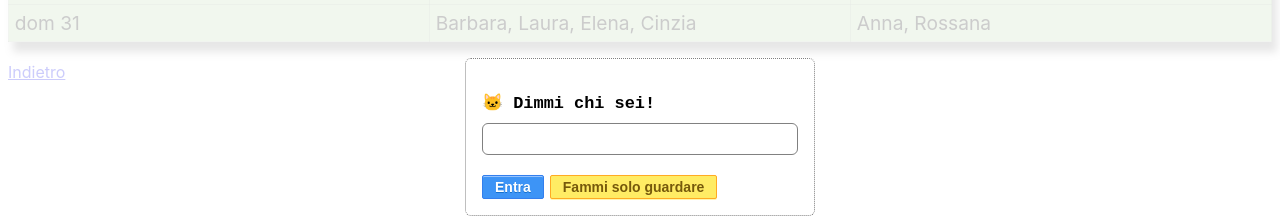
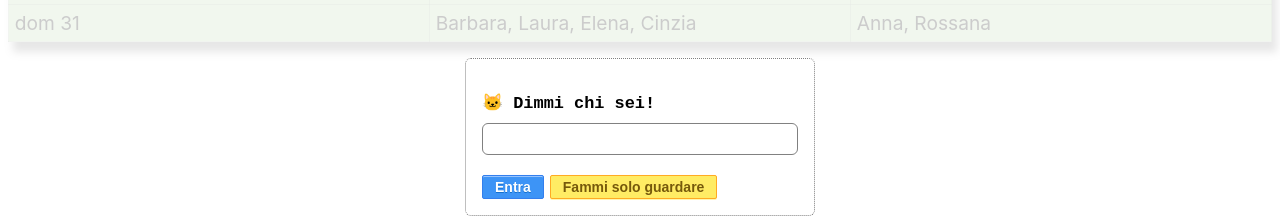
Before and after one commit to danielemegna/reactjs-weekly-timetable, a React (Create React App) app: page /weekly-timetable in a window 1280 px wide. Shown: the part 263-481 px from the top of the page. Built offline with nearby package versions, Linux system fonts and the light colour scheme.

Commit message:
Remove useless "back to home" link

```diff
--- a/src/components/WeeklyTimeTable.tsx
+++ b/src/components/WeeklyTimeTable.tsx
@@ -1,6 +1,5 @@
 import moment from "moment";
 import 'moment/locale/it'
-import { Link } from "react-router-dom";
 import style from './WeeklyTimeTable.module.scss'
 
 function shiftsFromDate(date: moment.Moment): string[][] {
@@ -53,9 +52,6 @@ export default function WeeklyTimeTable() {
           }
         </tbody>
       </table>
-
-      <br />
-      <Link to="/">Indietro</Link>
     </div>
   )
 }
```
